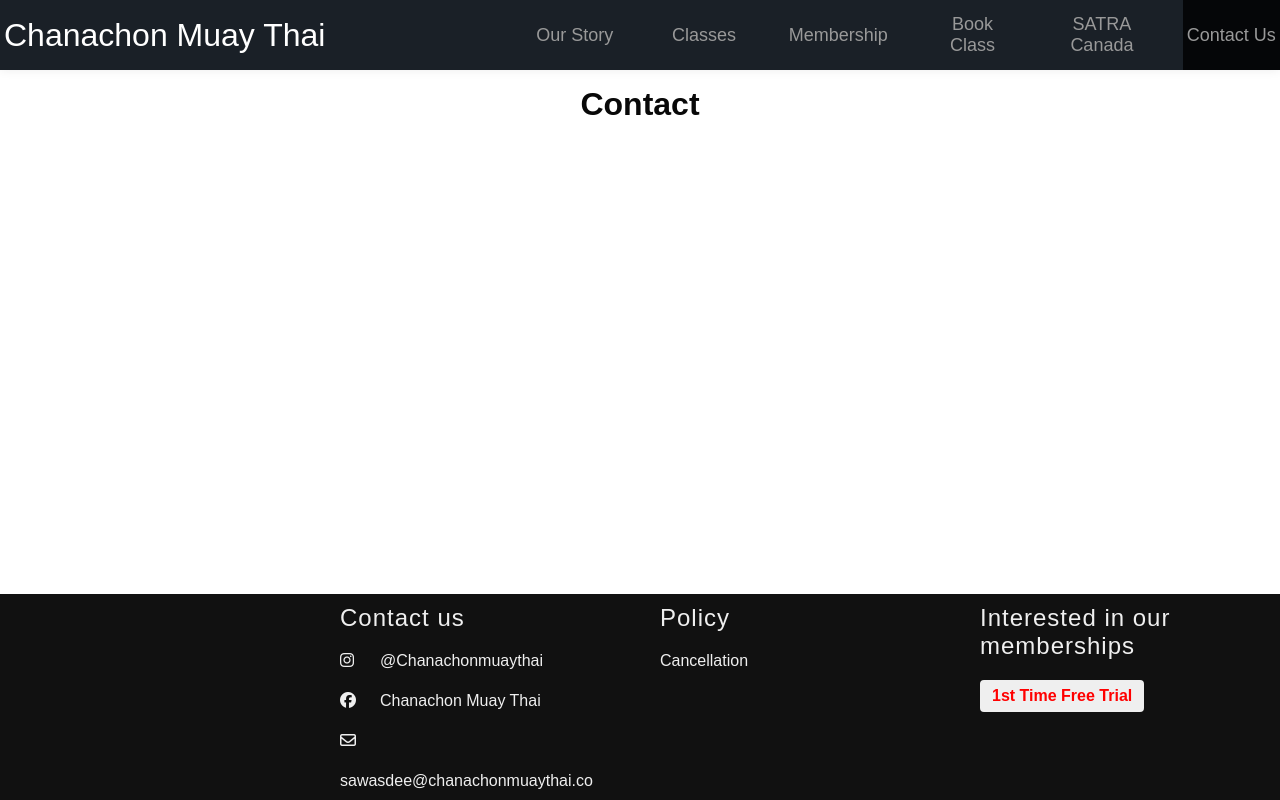
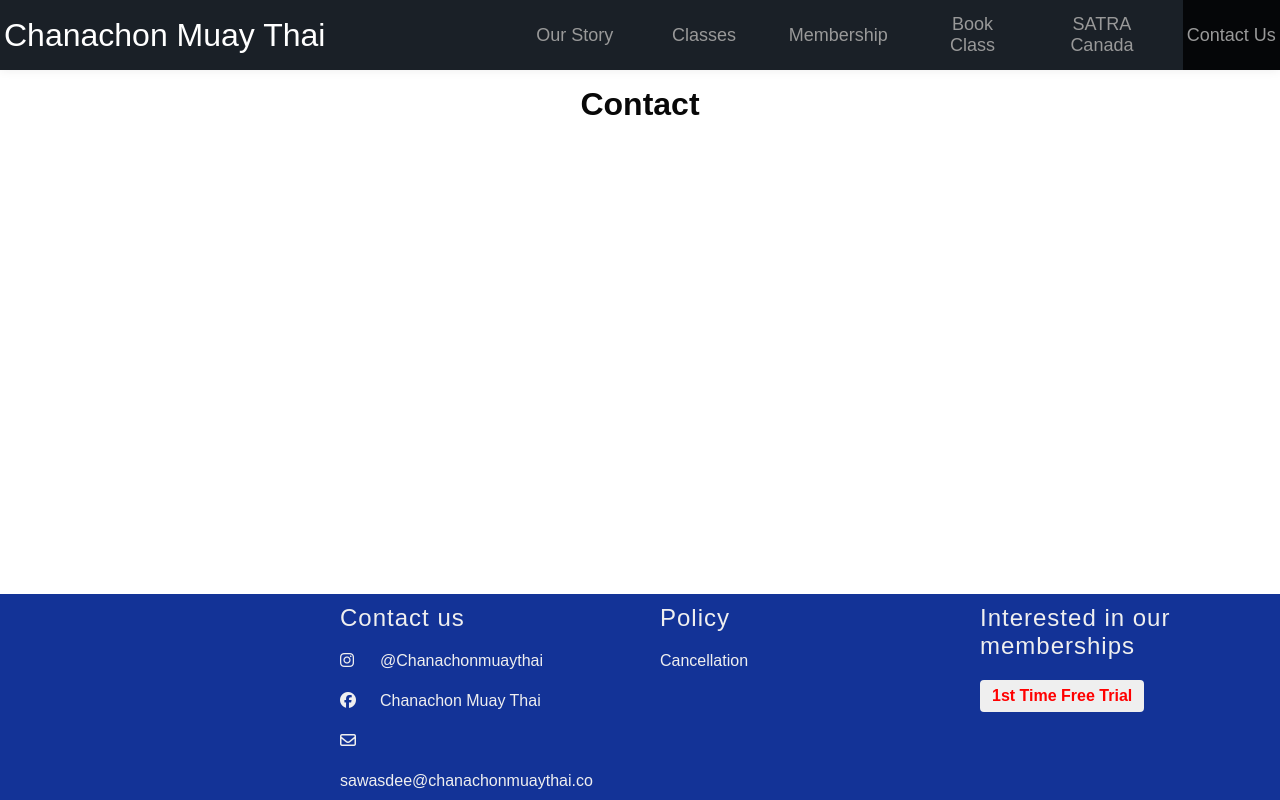
Before and after one commit to k-kornmanakij/chanachonmuaythai, a React (Create React App) app: page /contact in a window 1280 px wide. Built offline with nearby package versions, Linux system fonts and the light colour scheme.

Commit message:
changed footer background color

```diff
--- a/src/Components/Footer.css
+++ b/src/Components/Footer.css
@@ -8,7 +8,7 @@
     position: fixed;
     bottom: 0px;
     width: 100%;
-    background: #111;
+    background: #133397;
     display: flex;
 }
 .col-1, .col-2, .col-3, .col-4{
@@ -31,7 +31,7 @@
     color: #efefef;
     height: 40px;
     width: 40px;
-    background: #111;
+    background: #133397;
 }
 
 /* column 3 */
```
